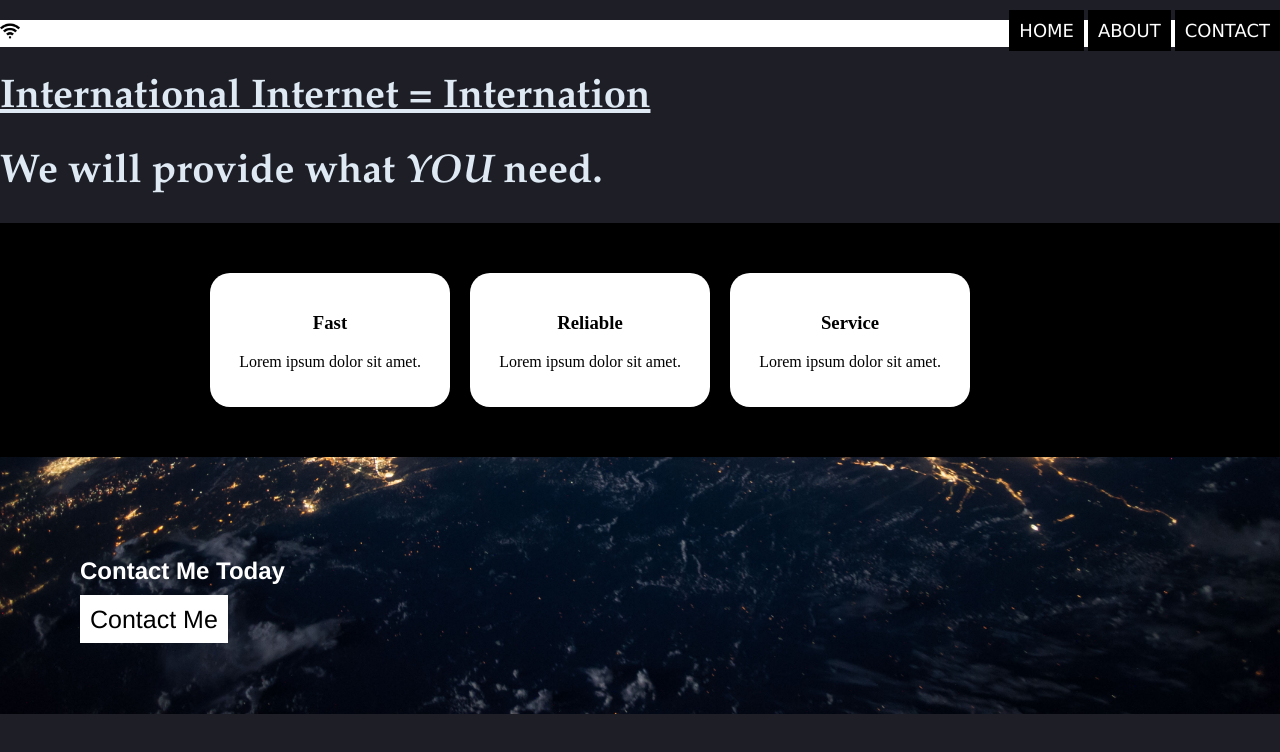
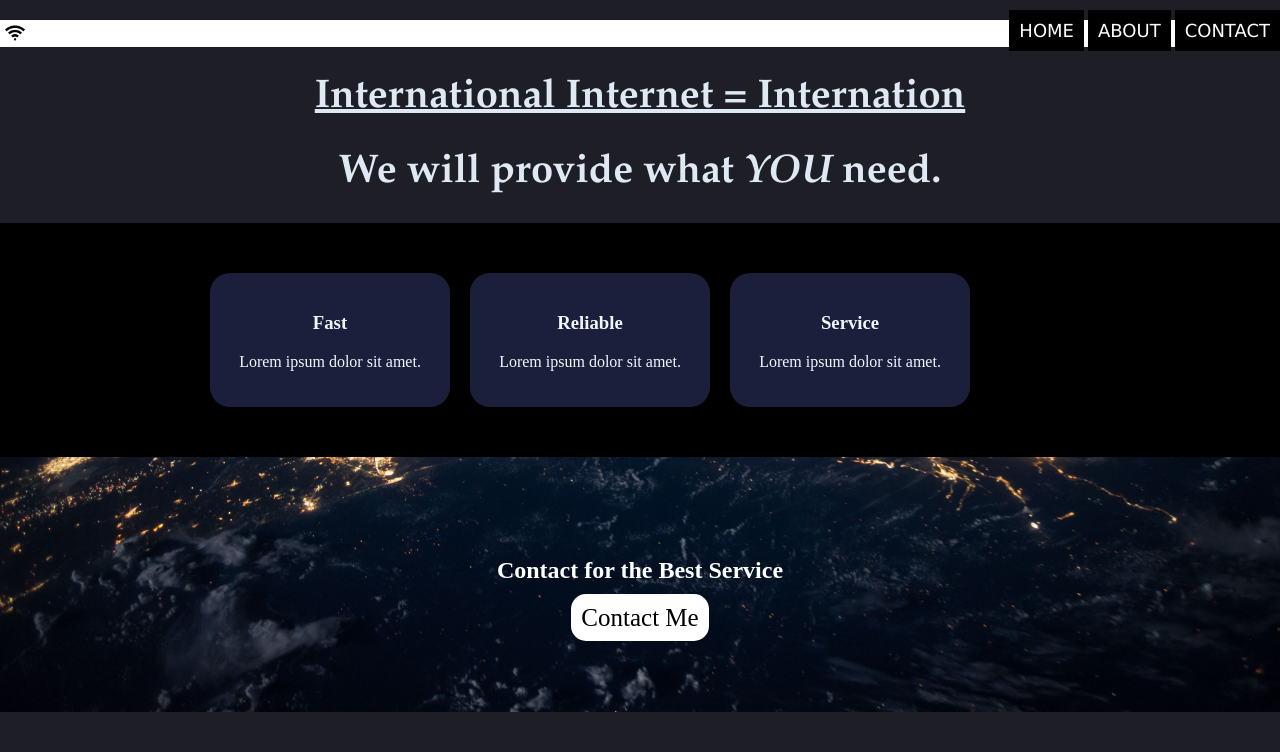
Before and after one commit to JamilaCaraballo/p10, a plain HTML site: page index.html in a window 1280 px wide. Drawn offline with Linux system fonts and the light colour scheme.

Commit message:
Changed Colors and Nav

```diff
--- a/index.html
+++ b/index.html
@@ -8,7 +8,9 @@
 
 <body>
     <header>
+        <div id="logo">
             <h2><img src="WIFI.png" style="width:20px;height:20px;"></h2>
+        </div>
         <nav>
             <ul>
                 <li><a href="index.html">Home</a></li>
@@ -17,8 +19,8 @@
             </ul>
         </nav>
     </header>
-	<h1><u>International Internet = Internation</u></h1>
-	<h1>We will provide what <i>YOU</i> need.</h1>
+    <h1 align="center"><u>International Internet = Internation</u></h1>
+    <h1 align="center">We will provide what <i>YOU</i> need.</h1>
     <div id="benny">
         <div id="bennycontainer">
             <div class="benefit">
@@ -37,8 +39,8 @@
         </div>
     </div>
     <div class="cta">
-		<h2>Contact Me Today</h2>
-		<a href="contact.html">Contact Me</a>
+        <h2 align="center">Contact for the Best Service</h2>
+        <div id="contactbutton" align="center"><a href="contact.html">Contact Me</a></div>
     </div>
 </body>
 
--- a/style.css
+++ b/style.css
@@ -8,6 +8,12 @@ header {
     background: #ffffff;
     margin: 0;
     position: relative;
+}
+
+#logo {
+    position: relative;
+    top: 2px;
+    left: 5px;
 }
 
 nav {
@@ -37,7 +43,7 @@ nav a {
 
 nav a:hover {
     background: #eee;
-	color: #f00;
+    color: #1B1F3B;
 }
 
 h1 {
@@ -51,37 +57,44 @@ h1 {
     padding: 40px;
 }
 
-#bennycontainer{
-	width:880px;
-	margin:0 auto;
+#bennycontainer {
+    width: 880px;
+    margin: 0 auto;
 }
 
 .benefit {
-	background: #fff;
+    background: #1B1F3B;
     float: left;
     width: 200px;
     padding: 20px;
     margin: 10px;
     border-radius: 20px;
     text-align: center;
+    color: aliceblue;
 }
 
-.cta{
+.cta {
     background: url(BG.jpg);
     background-size: cover;
-	background-position:bottom right;
-	padding:80px;
-	font-family: helvetica;
+    background-position: bottom right;
+    padding: 80px;
+    font-family: Times Roman Numeral;
 }
 
-.cta h2{
-	color:#fff;
+.cta h2 {
+    color: #fff;
 }
 
-.cta a{
-	background:#fff;
-	color:#000;
-	text-decoration:none;
-	padding:10px;
-	font-size:25px;
+#contactbutton a:hover {
+    background: #1B1F3B;
+    color: #fff;
 }
+
+.cta a {
+    background: #fff;
+    color: #000;
+    text-decoration: none;
+    padding: 10px;
+    font-size: 25px;
+    border-radius: 15px;
+}
```
Lines whose indentation alone changed are shown as unchanged.
